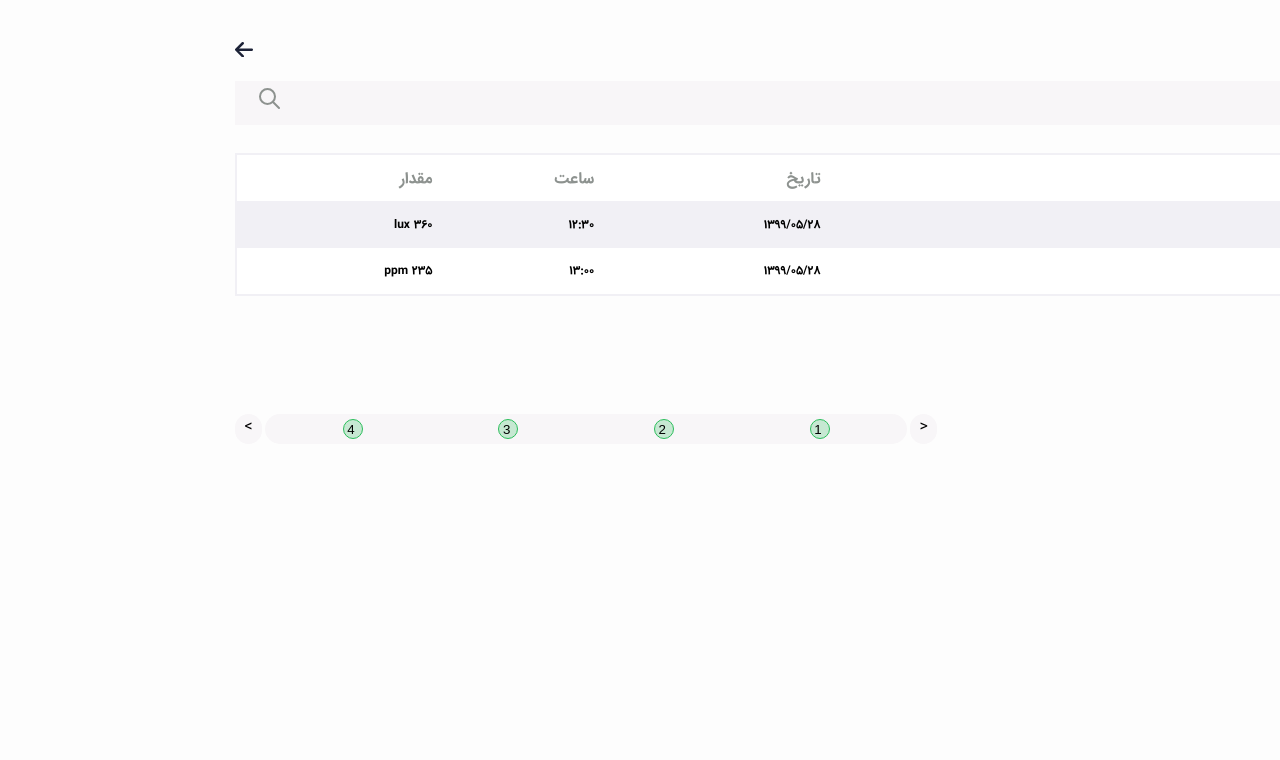
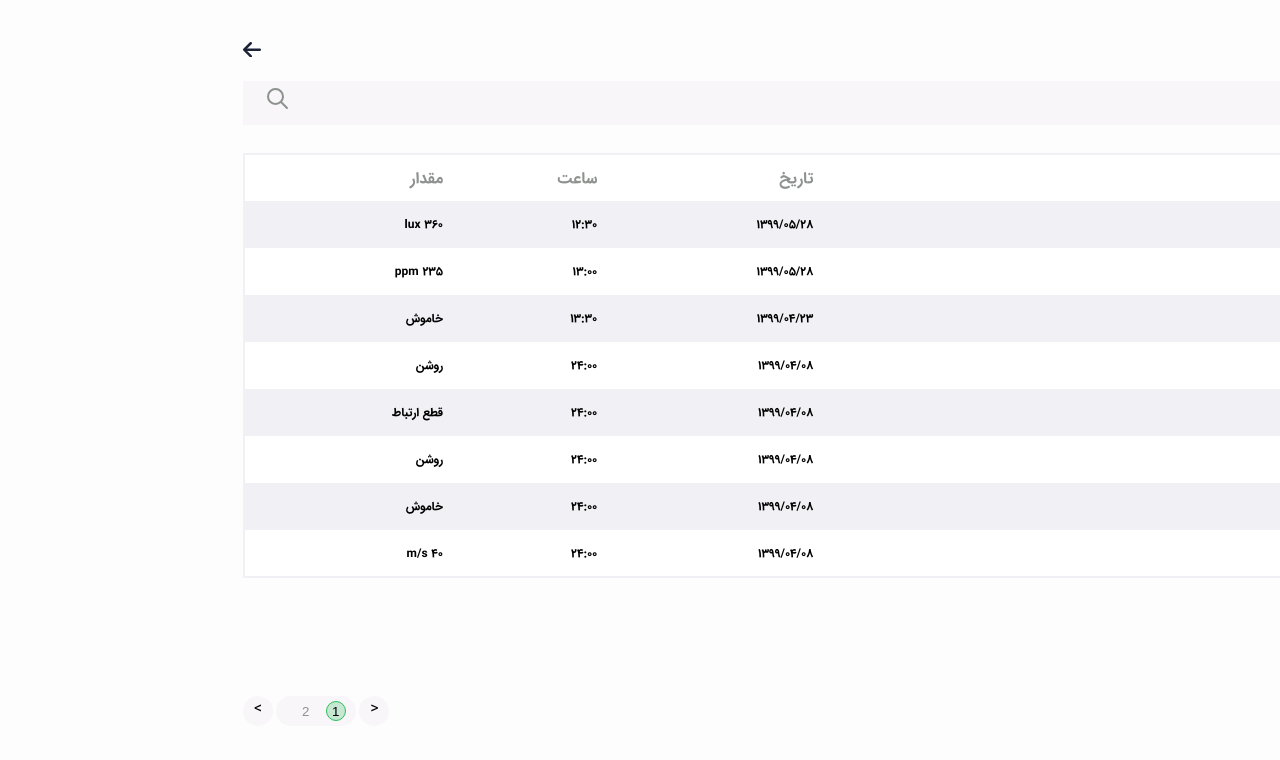
Before and after one commit to babaie774/iot, a Next.js app: page /playgrounds/notification in a window 1280 px wide. Shown: the top 760 px of the page. Built offline with nearby package versions, Linux system fonts and the light colour scheme; data requests are answered from the project's data file.

Commit message:
pagination number active style

```diff
--- /dev/null
+++ b/db.json
@@ -0,0 +1,81 @@
+{
+  "notification": [
+    {
+      "id": 1,
+      "name": "[object Object] سنسور زون اول",
+      "date": "1399/05/28",
+      "time": "12:30",
+      "value": "360 lux"
+    },
+    {
+      "id": 2,
+      "name": "[object Object] سنسور اول",
+      "date": "1399/05/28",
+      "time": "13:00",
+      "value": "235 ppm"
+    },
+    {
+      "id": 3,
+      "name": "[object Object] کنترلر اصلی",
+      "date": "1399/04/23",
+      "time": "13:30",
+      "value": "خاموش"
+    },
+    {
+      "id": 4,
+      "name": "[object Object] سرمایش زون دوم",
+      "date": "1399/04/08",
+      "time": "24:00",
+      "value": "روشن"
+    },
+    {
+      "id": 5,
+      "name": "[object Object] رطوبت دهم",
+      "date": "1399/04/08",
+      "time": "24:00",
+      "value": "قطع ارتباط"
+    },
+    {
+      "id": 5,
+      "name": "[object Object] روشنایی راهرو",
+      "date": "1399/04/08",
+      "time": "24:00",
+      "value": "روشن"
+    },
+    {
+      "id": 6,
+      "name": "[object Object] گرمایش زون  اول",
+      "date": "1399/04/08",
+      "time": "24:00",
+      "value": "خاموش"
+    },
+    {
+      "id": 7,
+      "name": "[object Object] باد سنج زون سوم",
+      "date": "1399/04/08",
+      "time": "24:00",
+      "value": "40 m/s"
+    },
+    {
+      "id": 8,
+      "name": "[object Object] باد سنج زون سوم",
+      "date": "1399/04/08",
+      "time": "24:00",
+      "value": "40 m/s"
+    },
+    {
+      "id": 9,
+      "name": "[object Object] باد سنج زون سوم",
+      "date": "1399/04/08",
+      "time": "24:00",
+      "value": "40 m/s"
+    },
+    {
+      "id": 10,
+      "name": "[object Object] باد سنج زون سوم",
+      "date": "1399/04/08",
+      "time": "24:00",
+      "value": "40 m/s"
+    }
+  ]
+}
--- /dev/null
+++ b/json-server.json
@@ -0,0 +1,3 @@
+{
+    "port": 3006
+}
--- a/package.json
+++ b/package.json
@@ -9,6 +9,7 @@
   },
   "dependencies": {
     "@zeit/next-sass": "^1.0.1",
+    "axios": "^0.25.0",
     "next": "12.0.10",
     "react": "17.0.2",
     "react-dom": "17.0.2",
--- a/src/basicComponents/layoutComponents/footer/styles/footer.module.scss
+++ b/src/basicComponents/layoutComponents/footer/styles/footer.module.scss
@@ -35,12 +35,6 @@
   padding: 9px 10px 8px;
   border-radius: 9px;
   font-size: 12px;
-  //   font-weight: normal;
-  //   font-stretch: normal;
-  //   font-style: normal;
-  //   line-height: 1.58;
-  //   letter-spacing: normal;
-  //   text-align: left;
 }
 
 .active {
--- a/src/basicComponents/notificationComponents/components/footer/Styles/footer.module.scss
+++ b/src/basicComponents/notificationComponents/components/footer/Styles/footer.module.scss
@@ -3,7 +3,7 @@
 }
 
 .paginationContainer {
-  width: 57%;
+  width: fit-content;
   display: flex;
   flex-direction: row;
   justify-content: center;
@@ -24,7 +24,7 @@
   display: flex;
   justify-content: space-around;
   align-items: center;
-  width: 100%;
+  max-width: 100%;
   height: 30px;
   margin: 0 3px;
   padding: 5px 10px 5px 9px;
@@ -32,15 +32,26 @@
   background-color: #f8f6f8;
 }
 
-.active {
+.paginationContainerNumbers {
   display: flex;
   justify-content: center;
   align-items: center;
+  background-color: #f8f6f8;
+  margin: 0 10px 0 11px;
+  padding: 2px 7px 1px 6px;
+  border: none;
+  background-color: transparent;
+  color: #8d928f;
+}
+
+.active {
   width: 20px;
   height: 20px;
-  margin: 0 10px 0 11px;
-  padding: 2px 7px 1px 6px;
   border-radius: 50px;
   border: solid 1px #2bbe5b;
   background-color: rgba(43, 190, 91, 0.24);
 }
+
+.footerContainerHide {
+  display: none;
+}
--- a/src/basicComponents/notificationComponents/components/footer/index.tsx
+++ b/src/basicComponents/notificationComponents/components/footer/index.tsx
@@ -2,7 +2,7 @@ import React from 'react';
 import { icon } from 'utils/icon';
 import Styles from './Styles/footer.module.scss'
 
-function Footer({ paginationNumbers, setCurrentPage }) {
+function Footer({ currentPage, paginationNumbers, setCurrentPage }) {
     const pageNumbers = [];
 
     for (let i = 1; i <= paginationNumbers; i++) {
@@ -10,15 +10,15 @@ function Footer({ paginationNumbers, setCurrentPage }) {
     }
 
     const handleClick: any = (e) => {
-        console.log(e.target);
         setCurrentPage(e.target.value);
     }
 
-    console.log(pageNumbers);
+    // console.log(pageNumbers.length)
+    console.log(currentPage)
 
     return (
         <div className={Styles.footerContainer}>
-            <div className={Styles.paginationContainer}>
+            <div className={`${pageNumbers.length == 1 ? Styles.footerContainerHide : Styles.paginationContainer}`}>
                 <span className={Styles.paginationContainerArrowRight}>
                     {icon.dropdownArrow}
                     {'<'}
@@ -26,7 +26,7 @@ function Footer({ paginationNumbers, setCurrentPage }) {
                 <div className={Styles.paginationContainerNumberList}>
                     {
                         pageNumbers.map((item, index) => (
-                            <input value={item} type="button" onClick={(e) => handleClick(e)} key={index} className={`${Styles.paginationContainerNumbers} ${Styles.active}`}></input>
+                            <input value={item} type="button" onClick={(e) => handleClick(e)} key={index} className={`${currentPage == item ? Styles.active : Styles.paginationContainerNumbers}`}></input>
                         ))
                     }
                 </div>
--- a/src/basicComponents/notificationComponents/components/table/Styles/table.module.scss
+++ b/src/basicComponents/notificationComponents/components/table/Styles/table.module.scss
@@ -25,14 +25,18 @@
   padding-right: 10px;
 }
 
+.TableContainerBody {
+  height: 376px;
+}
+
 .TableContainerBodyTr {
   padding: 14px 0px;
-  height: 47px;
+  height: 47px !important;
   font-size: 12px;
   font-weight: normal;
   font-stretch: normal;
   font-style: normal;
-  line-height: 1.92;
+  // line-height: 1.92;
   letter-spacing: normal;
   text-align: right;
   &:nth-child(odd) {
--- a/src/basicComponents/notificationComponents/components/table/index.tsx
+++ b/src/basicComponents/notificationComponents/components/table/index.tsx
@@ -1,6 +1,5 @@
 import React from "react";
 import Styles from "./Styles/table.module.scss"
-
 
 function Table({ items }) {
     return (
--- a/src/basicComponents/notificationComponents/index.tsx
+++ b/src/basicComponents/notificationComponents/index.tsx
@@ -4,33 +4,25 @@ import React, { useState } from 'react';
 import Search from './components/search';
 import Table from "./components/table";
 import Styles from "./Styles/notificationComponents.module.scss"
-import { items } from "./components/table/data"
-import { Console } from 'console';
 
-function Notification() {
-    // const [posts, setPosts] = useState([]);
+
+function Notification({ data }) {
     const [active, setActive] = useState(false);
     const [currentPage, setCurrentPage] = useState(1)
-    const [postPerPage] = useState(2);
+    const [postPerPage] = useState(8);
     const indexOfLastPost = currentPage * postPerPage;
     const indexOfFirstPost = indexOfLastPost - postPerPage;
-    const paginationNumbers = Math.ceil(items.length / postPerPage);
-    // console.log(indexOfLastPost);
-    // console.log(indexOfFirstPost);
-    // console.log(paginationNumbers);
+    const paginationNumbers = Math.ceil(data.length / postPerPage);
 
-    const items1 = items.slice(indexOfFirstPost, indexOfLastPost);
-
-    // console.log(items1);
+    const slicedData = data.slice(indexOfFirstPost, indexOfLastPost);
 
     return (
         <div className={Styles.notificationContainer}>
             <Header />
             <Search />
-            <Table items={items1} />
-            <Footer setCurrentPage={setCurrentPage} paginationNumbers={paginationNumbers} />
+            <Table items={slicedData} />
+            <Footer currentPage={currentPage} setCurrentPage={setCurrentPage} paginationNumbers={paginationNumbers} />
         </div>
     )
 }
-
 export default Notification;
--- a/src/pages/playgrounds/notification.tsx
+++ b/src/pages/playgrounds/notification.tsx
@@ -1,11 +1,17 @@
 import NotificationComponents from 'basicComponents/notificationComponents';
 import React from 'react';
-import { icon } from 'utils/icon';
+// import { icon } from 'utils/icon';
 
-function notification() {
+function Notification({ data }) {
     return (
-        <NotificationComponents />
+        <NotificationComponents data={data} />
     )
 }
 
-export default notification;
+export default Notification;
+
+Notification.getInitialProps = async () => {
+    const res = await fetch('http://localhost:3006/notification')
+    const data = await res.json()
+    return { data: data }
+}
```
Also changed, not shown: 1 other file (tests, documents, lock files or other folders).
